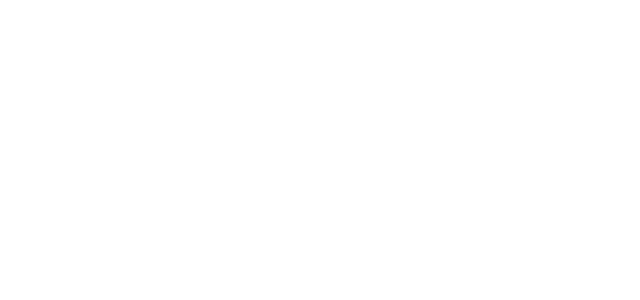
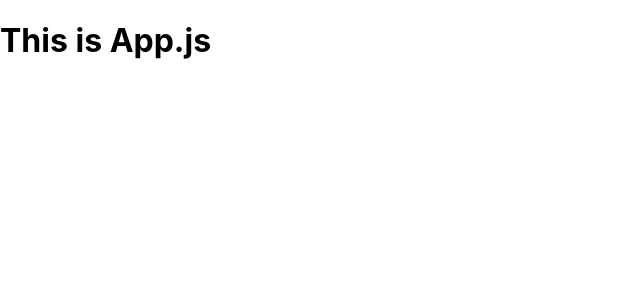
Before and after one commit to axeljamal/react-js-portfolio, a React (Create React App) app: page / in a window 1280 px wide. Shown: the top 300 px of the page, without its empty margins (0-640 px from the left). Built offline with nearby package versions, Linux system fonts and the light colour scheme.

Commit message:
created folder, components, pages

```diff
--- a/src/App.js
+++ b/src/App.js
@@ -2,7 +2,11 @@
 import "./index.css";
 
 function App() {
-  return <div></div>;
+  return (
+    <div>
+      <h1>This is App.js</h1>
+    </div>
+  );
 }
 
 export default App;
```
